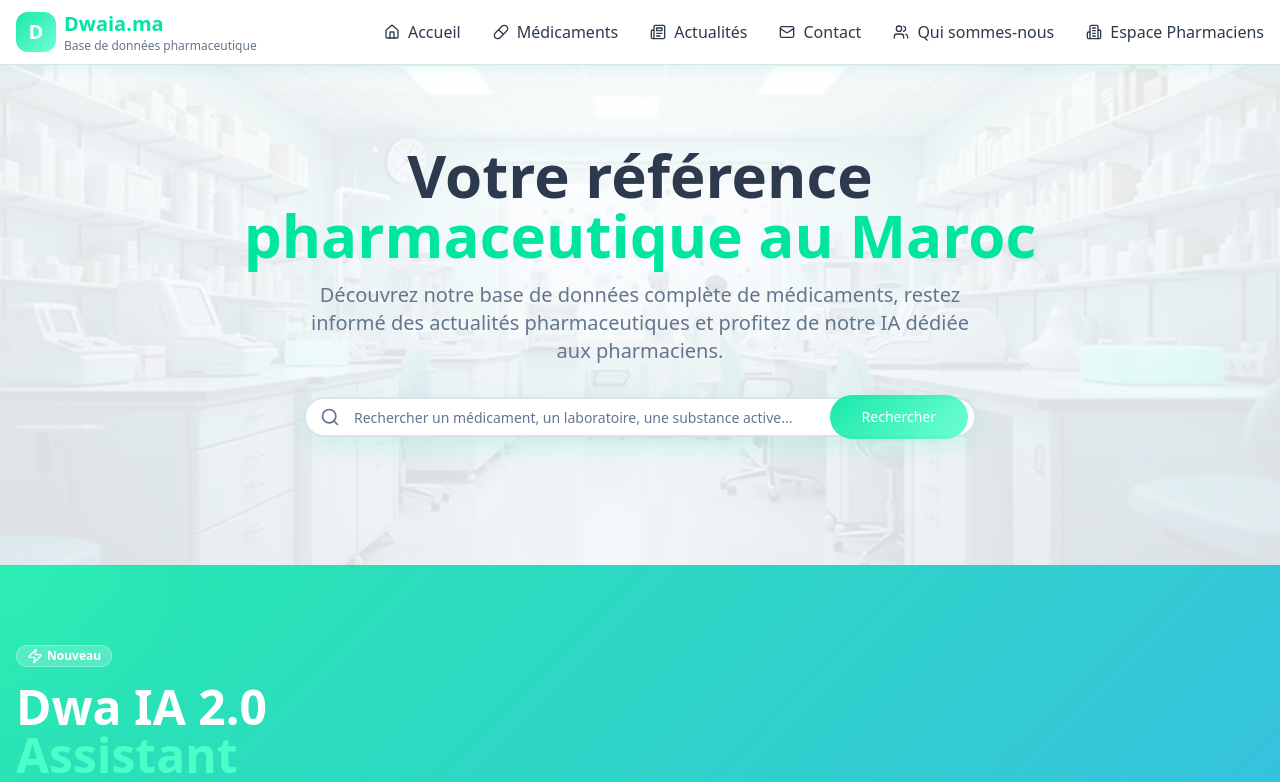
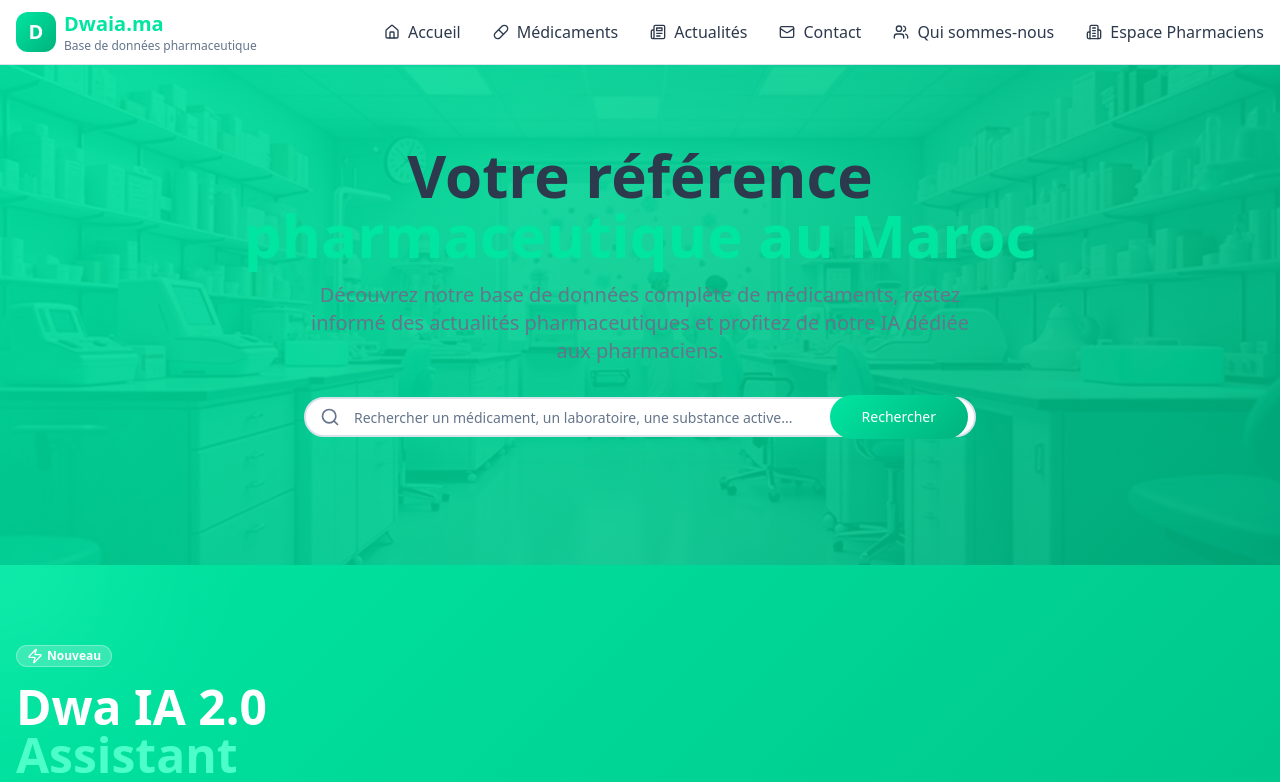
Before and after one commit to MokokAf/PharmaDW, a React (Vite) app: page / in a window 1280 px wide. Shown: the top 782 px of the page. Built offline with nearby package versions, Linux system fonts and the light colour scheme.

Commit message:
Update gradients to new style
Update all gradients to use a linear gradient from top-left to bottom-right with Pharma Digital Green (#00E599) as the start color and a deeper green (#00B377) as the end color, both at 100% opacity.

```diff
--- a/src/index.css
+++ b/src/index.css
@@ -50,11 +50,11 @@ All colors MUST be HSL.
     --input: 214 32% 97%;
     --ring: 162 100% 45%;
 
-    /* Gradients - More subtle for better readability */
-    --gradient-primary: linear-gradient(135deg, hsl(var(--primary) / 0.9), hsl(var(--primary-glow) / 0.8));
-    --gradient-health: linear-gradient(135deg, hsl(var(--primary) / 0.85), hsl(var(--trust) / 0.75));
-    --gradient-trust: linear-gradient(135deg, hsl(var(--trust) / 0.9), hsl(var(--accent) / 0.8));
-    --gradient-subtle: linear-gradient(180deg, hsl(var(--background)), hsl(var(--muted)));
+    /* Gradients - 135° angle with Pharma Digital Green */
+    --gradient-primary: linear-gradient(135deg, hsl(162, 100%, 45%), hsl(162, 100%, 35%));
+    --gradient-health: linear-gradient(135deg, hsl(162, 100%, 45%), hsl(162, 100%, 35%));
+    --gradient-trust: linear-gradient(135deg, hsl(162, 100%, 45%), hsl(162, 100%, 35%));
+    --gradient-subtle: linear-gradient(135deg, hsl(162, 100%, 45%), hsl(162, 100%, 35%));
 
     /* Shadows */
     --shadow-soft: 0 4px 12px hsl(var(--primary) / 0.1);
```
